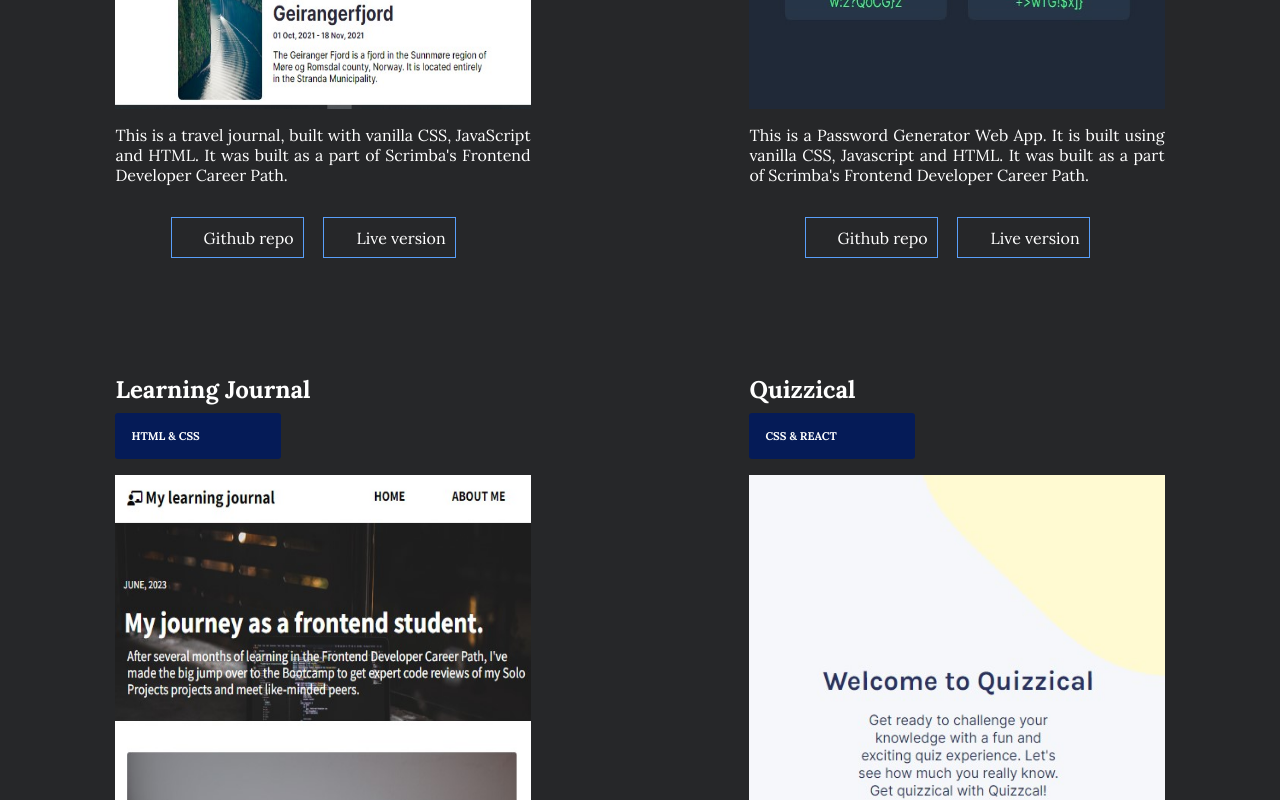
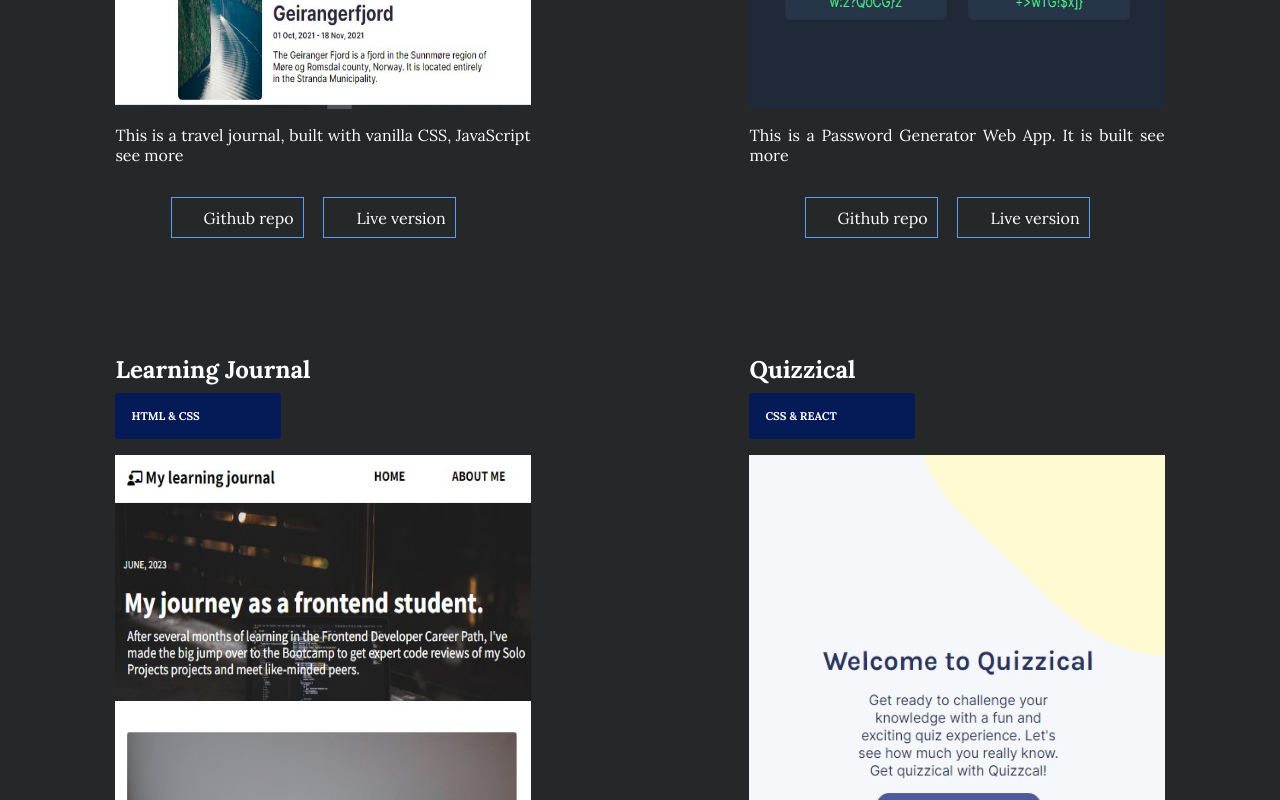
Before and after one commit to SisiVero/chioma-portfolio, a React (Create React App) app: page / in a window 1280 px wide. Shown: the part 2300-3100 px from the top of the page. Built offline with nearby package versions, Linux system fonts and the light colour scheme; some icons are missing.

Commit message:
adjustments. added excerpt

```diff
--- /dev/null
+++ b/src/Excerpt.js
@@ -0,0 +1,15 @@
+import React from "react"
+
+export default function Excerpt({text, wordCount}){
+    const words = text.split(' ');
+
+    const excerpt = words.slice(0, 10).join(' ')
+
+
+    return(
+        <>
+    {excerpt} {words.length > wordCount ? " see more ": ''}
+
+        </>
+    )
+}
--- a/src/Projects.js
+++ b/src/Projects.js
@@ -2,6 +2,7 @@ import React from "react";
 import { FaGithub, FaEye } from "react-icons/fa6";
 import projectData from './projectData.js';
 import "./App.css";
+import Excerpt from "./Excerpt"
 
 function Projects() {
   return (
@@ -11,7 +12,7 @@ function Projects() {
           <h3 className="project-title">{project.title}</h3>
           <p className="project-language">{project.language}</p>
           <img src={project.imageSrc} alt={project.title} className="projects-image" />
-          <p className="project-desc">{project.description}</p>
+          <p className="project-desc"><Excerpt text={project.description} wordCount = {10} /></p>
           <div className="project-links">
             <div className="link-section">
               <div className="external-link">
```
